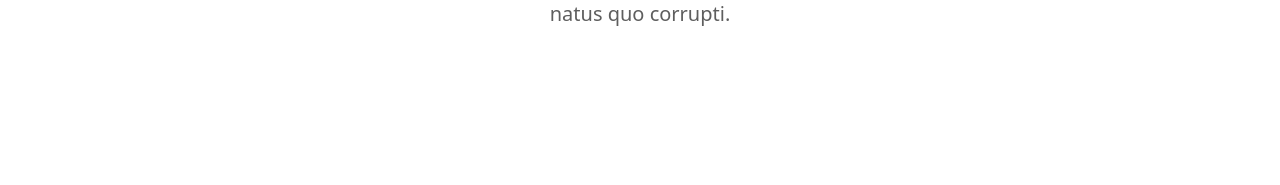
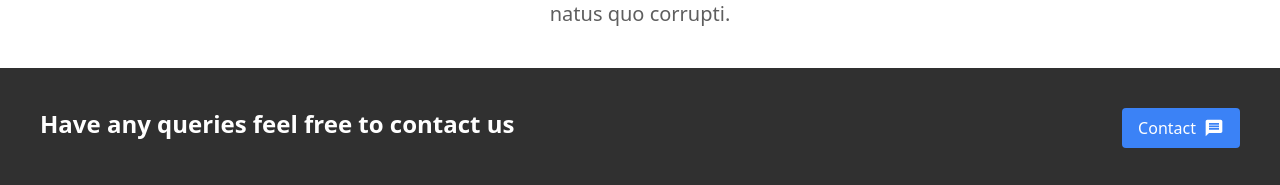
Before and after one commit to napstar-420/goodwell-outlet, a React (Create React App) app: page / in a window 1280 px wide. Shown: the part 3593-3778 px from the top of the page. Before the commit the page ends 3661 px from the top, so only its background shows below. Built offline with nearby package versions, Linux system fonts and the light colour scheme; the HTML template or start-up script is replaced by a standard one.

Commit message:
Add contact footer

```diff
--- /dev/null
+++ b/src/Components/ContactUs.js
@@ -0,0 +1,13 @@
+import React from 'react'
+import {MdMessage} from 'react-icons/md'
+
+const ContactUs = () => {
+  return (
+    <div className='bg-[#303030] text-white flex flex-col sm:flex-row justify-between p-10'>
+        <h3 className='text-2xl font-semibold'>Have any queries feel free to contact us </h3>
+        <button className='bg-blue-500 px-4 py-2 my-4 sm:my-0 font-medium rounded flex items-center w-max'>Contact <MdMessage className='text-xl ml-2'/></button>
+    </div>
+  )
+}
+
+export default ContactUs
--- a/src/Components/home.js
+++ b/src/Components/home.js
@@ -9,6 +9,7 @@ import NewArrival from './newArrival'
 import LadiesSection from './ladiesCategory.js'
 import MenSection from './menCategory.js'
 import AboutUs from './AboutUs.js'
+import ContactUs from './ContactUs.js'
 
 const home = () => {
   return (
@@ -77,7 +78,7 @@ const home = () => {
         <LadiesSection />
         <MenSection />
         <AboutUs />
-
+        <ContactUs />
       </div>
     </React.Fragment>
   );
```
